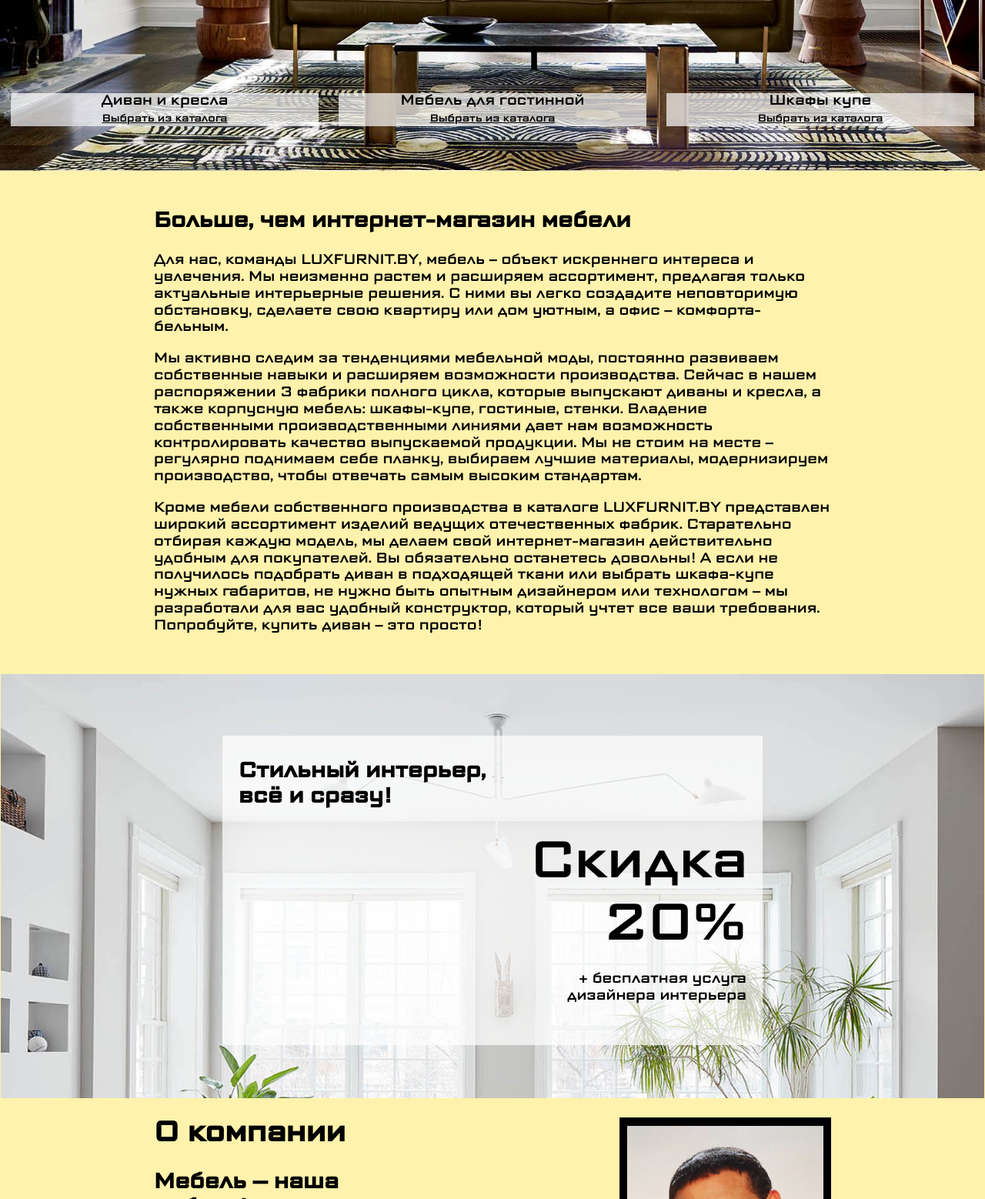
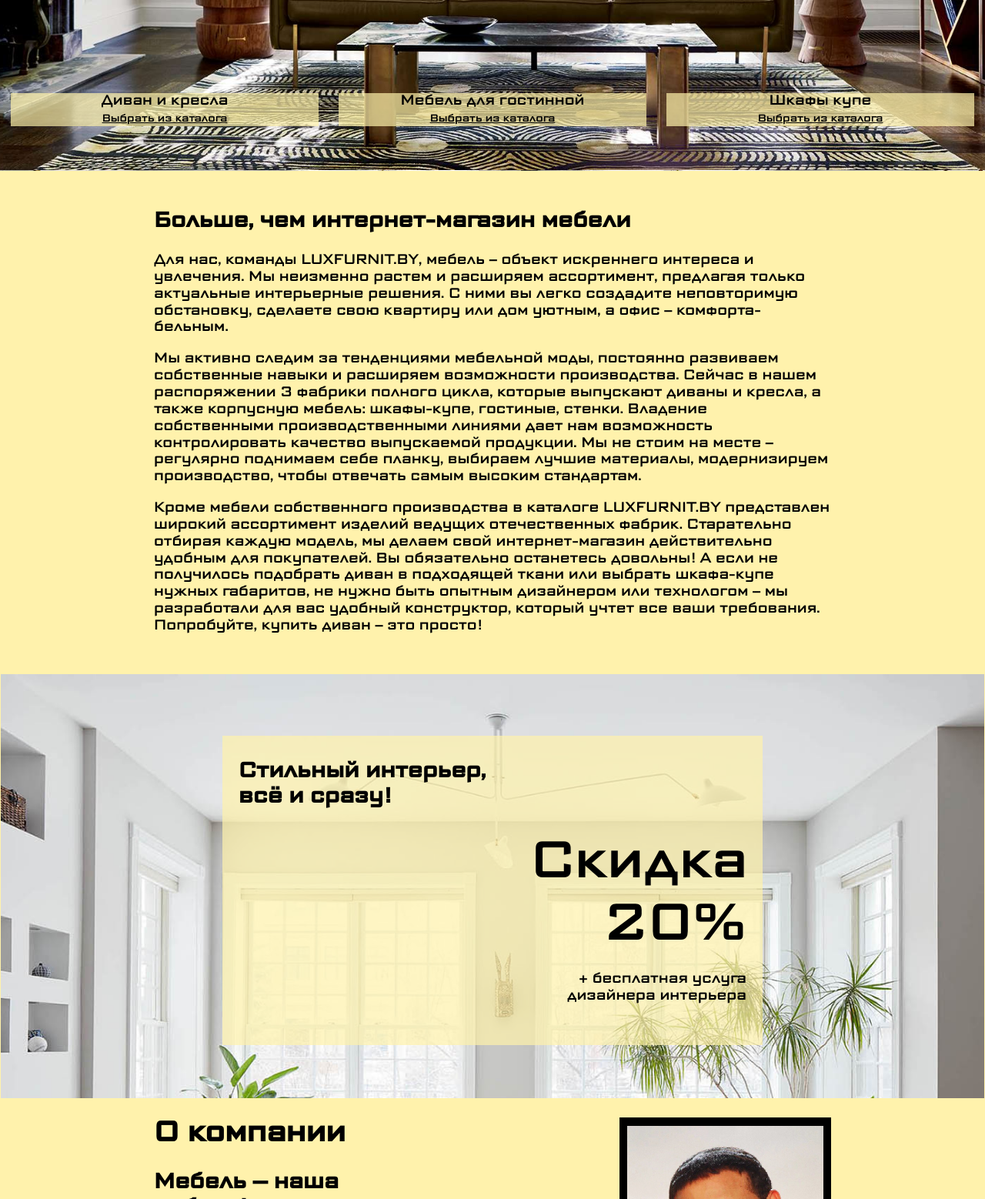
Before and after one commit to nemisqe/art-site-master, a plain HTML site: page index.html in a window 1280 px wide. Shown: the part 980-2538 px from the top of the page at 77% size. Drawn offline with Linux system fonts and the light colour scheme.

Commit message:
background-color fixed

```diff
--- a/css/alexey-styles.css
+++ b/css/alexey-styles.css
@@ -109,7 +109,7 @@ img {
 
 .slider-item {
   width:  400px;
-  background-color:  rgba(255, 255, 255, 0.7);
+  background-color:  rgba(255, 242, 172, 0.7);
   text-align: center;
 }
 
@@ -124,7 +124,7 @@ img {
 .sale-container {
   width:  700px;
   height:  400px;
-  background-color:  rgba(255, 255, 255, 0.7);
+  background-color:  rgba(255, 242, 172, 0.7);
   margin:  80px auto;
   border:  1px solid transparent;
 }
```
